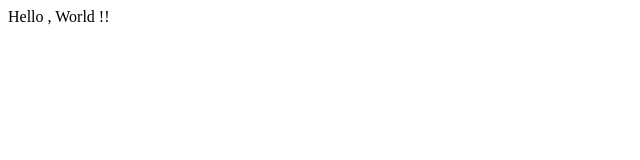
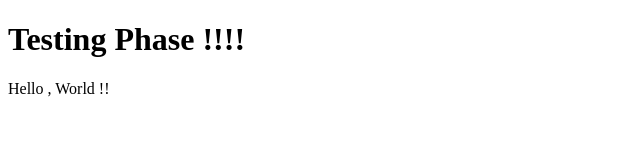
Before and after one commit to AbhishekSharma-17/gittest, a plain HTML site: page index.html in a window 1280 px wide. Shown: the whole page, without its empty margins (0-640 px from the left). Drawn offline with Linux system fonts and the light colour scheme.

Commit message:
Added a heeading

```diff
--- a/index.html
+++ b/index.html
@@ -6,6 +6,7 @@
     <title>Hello</title>
 </head>
 <body>
+    <h1>Testing Phase !!!!</h1>
     Hello , World !!
 </body>
 </html>
```
